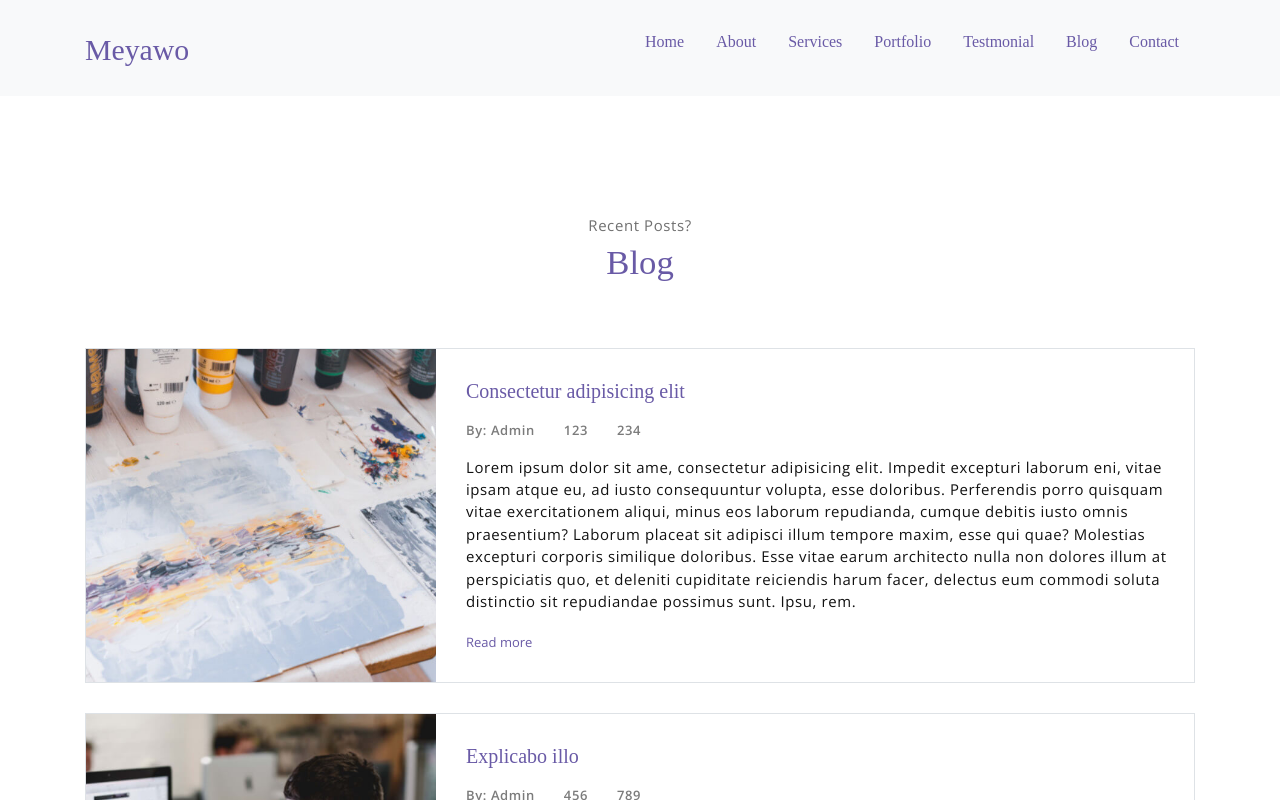
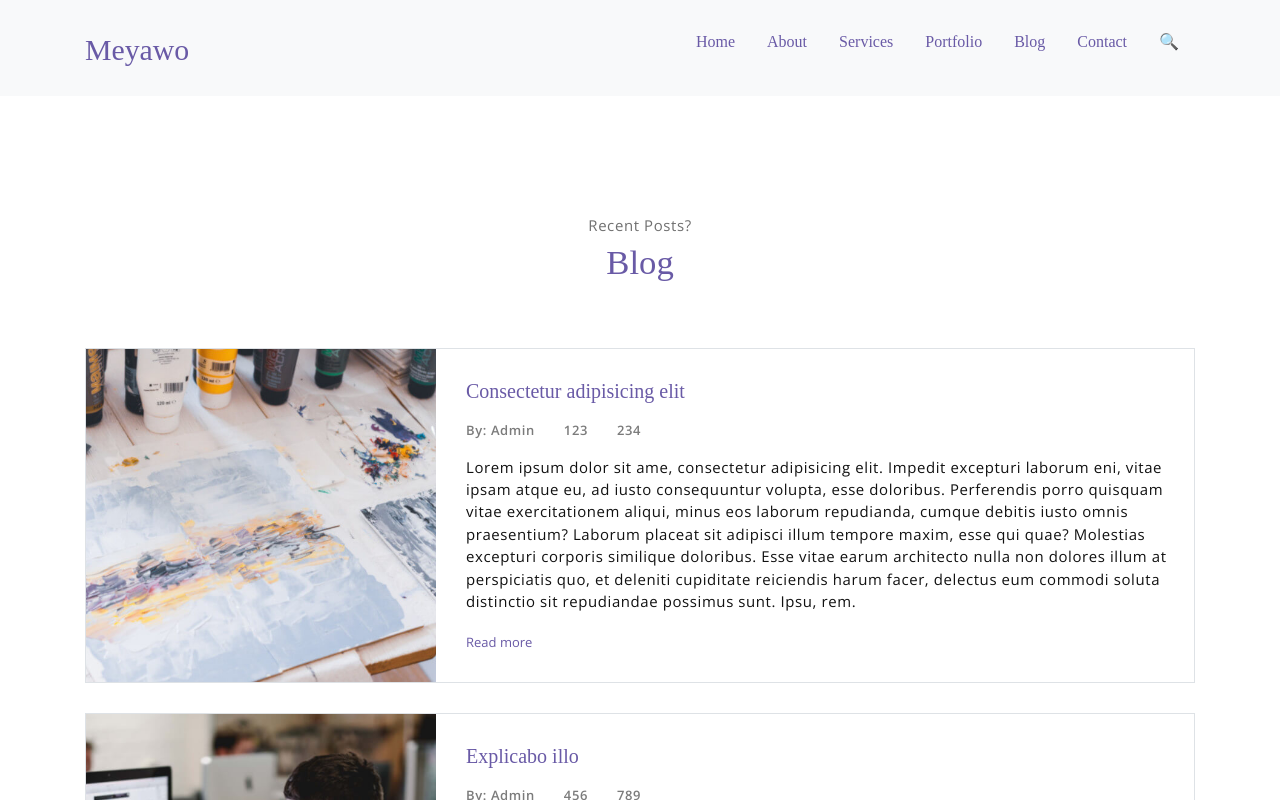
Before and after one commit to AmirAliLiaqat/react-app, a React (Create React App) app: page /blog in a window 1280 px wide. Shown: the top 800 px of the page. Built offline with nearby package versions, Linux system fonts and the light colour scheme; a web font is replaced by a local one.

Commit message:
Adding one new page in main navbar...

```diff
--- a/src/App.js
+++ b/src/App.js
@@ -6,7 +6,7 @@ import About from "./components/About";
 import Contact from "./components/Contact";
 import Services from "./components/Services";
 import Portfolio from "./components/Portfolio";
-import Testimonial from "./components/Testimonial";
+import Search from "./components/Search";
 import Blog from "./components/Blog";
 import User from "./User";
 import Error from "./components/Error";
@@ -19,9 +19,9 @@ const App = () => {
         <Route path="/about" element={<About/>}>About</Route>
         <Route path="/services" element={<Services/>}>Services</Route>
         <Route path="/portfolio" element={<Portfolio/>}>Portfolio</Route>
-        <Route path="/testmonial" element={<Testimonial/>}>Testimonial</Route>
         <Route path="/blog" element={<Blog/>}>Blog</Route>
         <Route path="/contact" element={<Contact/>}>Contact</Route>
+        <Route path="/search" element={<Search/>}>Search</Route>
         <Route path="/user/:fname/:lname" element={<User/>}>User</Route>
         <Route path="*" element={<Error/>}>Error</Route>
       </Routes>
--- a/src/components/Navbar.jsx
+++ b/src/components/Navbar.jsx
@@ -21,13 +21,13 @@ const Navbar = () => {
                             <NavLink to='/portfolio'>Portfolio</NavLink>
                         </li>
                         <li className="item mx-3">
-                            <NavLink to='/testmonial'>Testmonial</NavLink>
-                        </li>
-                        <li className="item mx-3">
                             <NavLink to='/blog'>Blog</NavLink>
                         </li>
                         <li className="item mx-3">
                             <NavLink to='/contact'>Contact</NavLink>
+                        </li>
+                        <li className="item mx-3">
+                            <NavLink to='/search'>🔍</NavLink>
                         </li>
                     </ul>
                     {/* <a href="javascript:void(0)" id="nav-toggle" className="hamburger hamburger--elastic">
```
